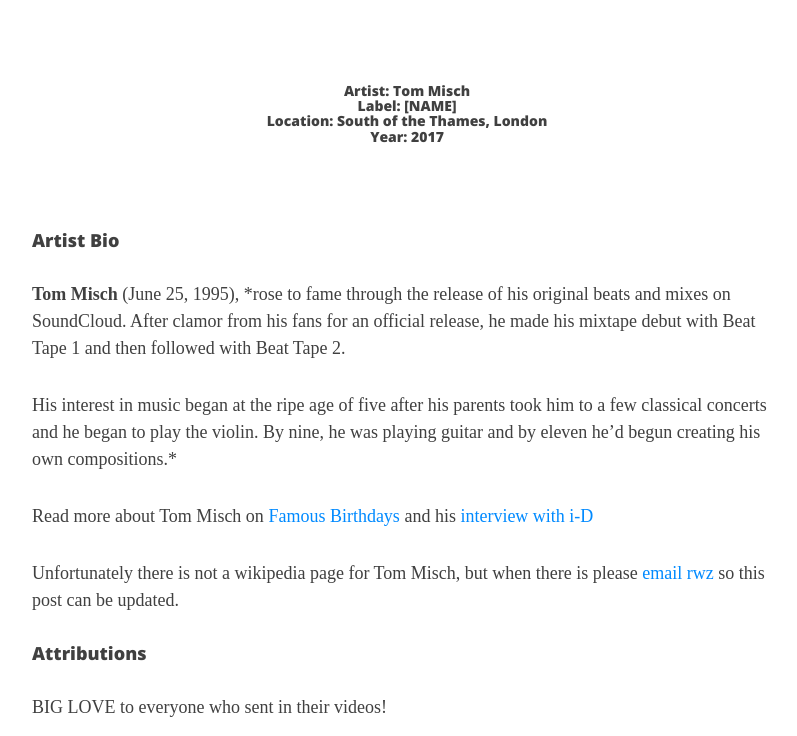
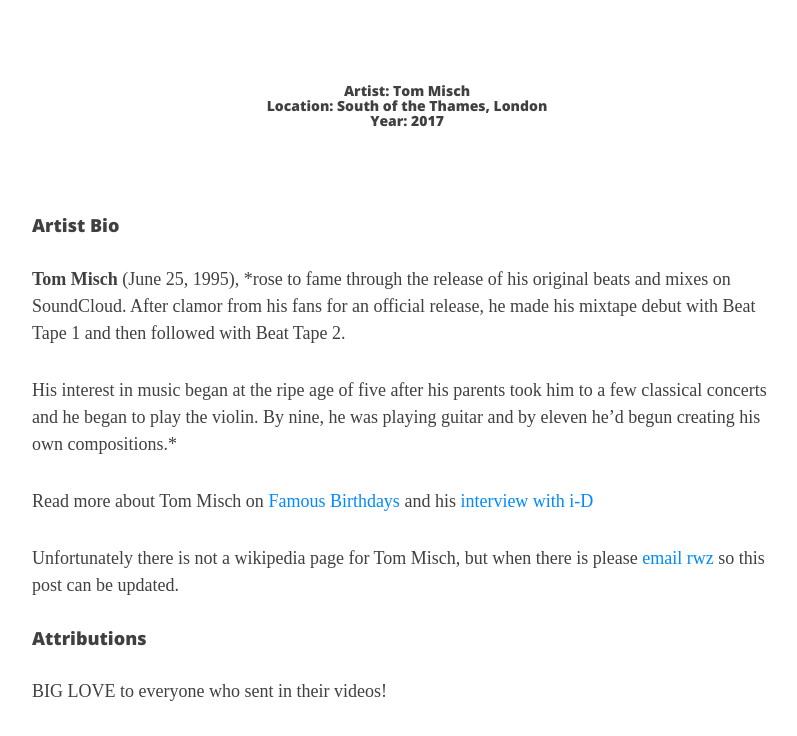
Before and after one commit to rhymeswithzion/rwz-test, a Jekyll site: the page built from _posts/2017-08-24-tom-misch-south-of-the-river.md, in a window 1280 px wide and 900 px high, scrolled down 843 px, cut to the strip 164-900 px from the top of the window. Shown: the whole strip, without its empty margins (233-1030 px from the left). Built offline with Jekyll 4.4.1, drawn with Linux system fonts in a browser that asks for light colours; some web fonts are replaced; comment, search, counter and statistics services are not loaded.

Commit message:
Create 2017-08-24-tom-misch-south-of-the-river.md

```diff
--- a/_posts/2017-08-24-tom-misch-south-of-the-river.md
+++ b/_posts/2017-08-24-tom-misch-south-of-the-river.md
@@ -17,7 +17,6 @@
 <br>
 <h5 style="text-align: center;">
 Artist: Tom Misch <br>
-Label: [NAME] <br>
 Location: South of the Thames, London <br>
 Year: 2017
 </h5>
```
